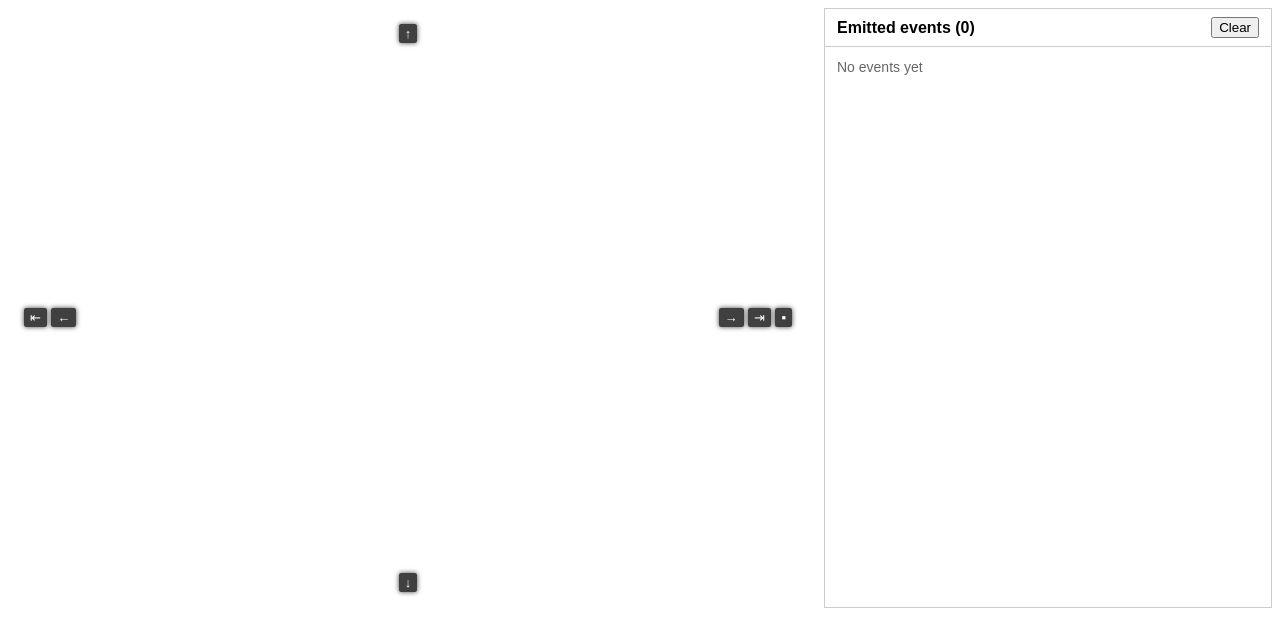
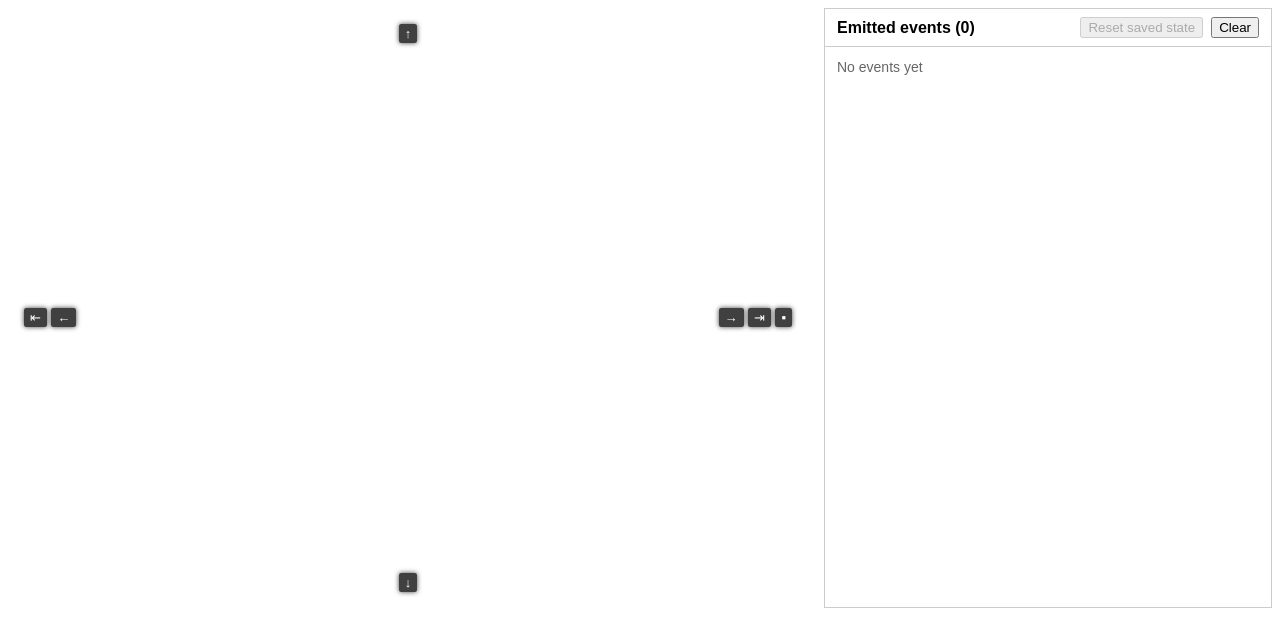
Before and after one commit to kompetenztestde/vue-verona-components, a Vue app: page / in a window 1280 px wide. Shown: the top 634 px of the page. Built offline with nearby package versions, Linux system fonts and the light colour scheme.

Commit message:
Fix loading initial unit state bug

```diff
--- a/src/App.vue
+++ b/src/App.vue
@@ -1,5 +1,11 @@
 <script setup lang="ts">
-import type { NavigationTarget, PlayerConfig, RuntimeError, State } from '@/types/verona';
+import type {
+    NavigationTarget,
+    PlayerConfig,
+    RuntimeError,
+    State,
+    UnitState,
+} from '@/types/verona';
 import { ref } from 'vue';
 import VeronaDisplay from './components/VeronaDisplay.vue';
 
@@ -14,11 +20,44 @@ type EmitLogEntry = {
 };
 
 const MAX_LOG_ENTRIES = 100;
+const UNIT_STATE_STORAGE_KEY = 'verona-demo-unit-state';
 
 // the sample player hides its unit navigation buttons unless the targets are enabled
 const playerConfig: PlayerConfig = {
     enabledNavigationTargets: ['first', 'previous', 'next', 'last', 'end'],
 };
+
+// the last unit state reported by the player is kept in the session storage, so a page reload
+// restores it the way a real host would restore a saved state
+const savedUnitState = loadSavedUnitState();
+const hasSavedUnitState = ref(savedUnitState !== undefined);
+
+function loadSavedUnitState(): UnitState | undefined {
+    try {
+        const stored = sessionStorage.getItem(UNIT_STATE_STORAGE_KEY);
+        return stored ? (JSON.parse(stored) as UnitState) : undefined;
+    } catch {
+        return undefined;
+    }
+}
+
+function saveUnitState(unitState: UnitState) {
+    try {
+        sessionStorage.setItem(UNIT_STATE_STORAGE_KEY, JSON.stringify(unitState));
+        hasSavedUnitState.value = true;
+    } catch {
+        // storage unavailable, the state is just not restored after a reload
+    }
+}
+
+function resetSavedUnitState() {
+    try {
+        sessionStorage.removeItem(UNIT_STATE_STORAGE_KEY);
+    } catch {
+        // nothing to remove
+    }
+    location.reload();
+}
 
 const events = ref<EmitLogEntry[]>([]);
 let nextEntryId = 0;
@@ -35,6 +74,9 @@ function logEmit(name: string, payload: unknown) {
 
 function onStateChanged(state: State) {
     logEmit('stateChanged', state);
+    if (state.unitState) {
+        saveUnitState(state.unitState);
+    }
 }
 
 function onNavigationRequested(target: NavigationTarget) {
@@ -60,6 +102,7 @@ function clearLog() {
             :player="veronaPlayer"
             :unit-definition="unitDefinition"
             :player-config="playerConfig"
+            :unit-state="savedUnitState"
             class="verona-host"
             @state-changed="onStateChanged"
             @navigation-requested="onNavigationRequested"
@@ -70,7 +113,17 @@ function clearLog() {
         <section class="emit-log" data-testid="emit-log">
             <header class="emit-log-header">
                 <h2>Emitted events ({{ events.length }})</h2>
-                <button type="button" @click="clearLog">Clear</button>
+                <div class="emit-log-actions">
+                    <button
+                        type="button"
+                        data-testid="reset-unit-state"
+                        :disabled="!hasSavedUnitState"
+                        @click="resetSavedUnitState"
+                    >
+                        Reset saved state
+                    </button>
+                    <button type="button" @click="clearLog">Clear</button>
+                </div>
             </header>
 
             <p v-if="events.length === 0" class="emit-log-empty">No events yet</p>
@@ -130,6 +183,11 @@ function clearLog() {
     border-bottom: 1px solid #ccc;
 }
 
+.emit-log-actions {
+    display: flex;
+    gap: 8px;
+}
+
 .emit-log-header h2 {
     margin: 0;
     font-size: 16px;
--- a/src/components/VeronaDisplay.vue
+++ b/src/components/VeronaDisplay.vue
@@ -4,6 +4,7 @@ import type {
     PlayerConfig,
     RuntimeError,
     State,
+    UnitState,
     VeronaPlayerReceiveMessage,
     VeronaPlayerSendMessage,
     VopPlayerConfigChangedNotification,
@@ -15,7 +16,7 @@ type Props = {
     player: string;
     unitDefinition: string;
     playerConfig?: PlayerConfig;
-    unitState?: unknown;
+    unitState?: UnitState;
 };
 
 const { player, unitDefinition, unitState, playerConfig = {} } = defineProps<Props>();
@@ -129,7 +130,7 @@ async function sendPlayerStartCommand() {
         sessionId: sessionId.value,
         unitDefinition: unitDefinition,
         playerConfig: playerConfig,
-        ...(unitState ? { unitstate: unitState } : {}),
+        ...(unitState ? { unitState } : {}),
     };
     sendMessageToPlayer(message);
 }
```
Also changed, not shown: 1 other file (tests, documents, lock files or other folders).
